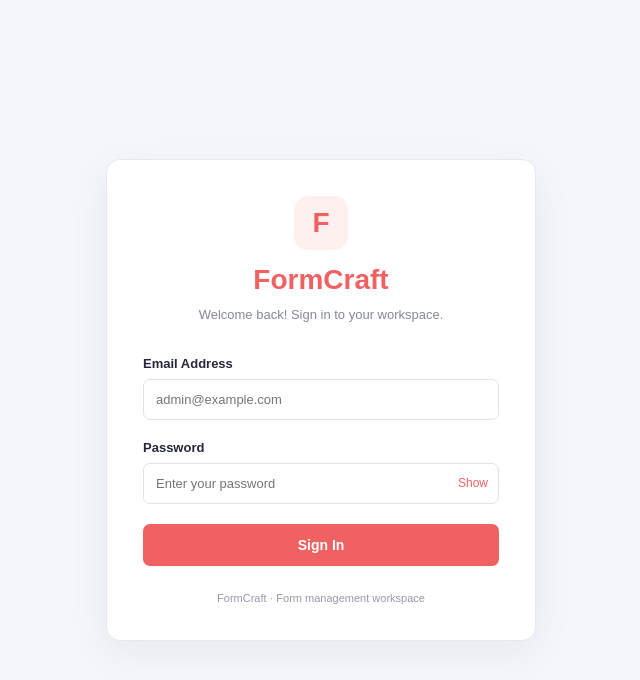
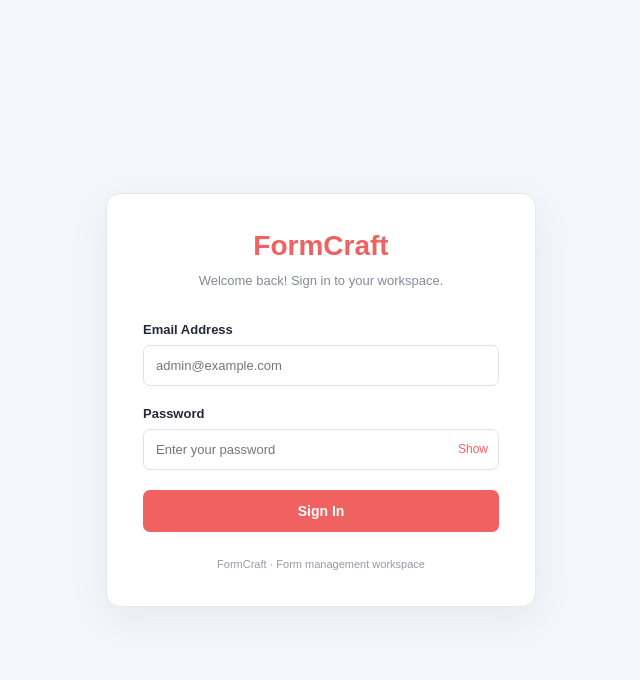
Before and after one commit to hibah360/FormCraft, a React (Vite) app in the folder Frontend/: page /login in a window 1280 px wide. Shown: the top 680 px of the page, without its empty margins (319-959 px from the left). Built offline with nearby package versions, Linux system fonts and the light colour scheme; no server answers.

Commit message:
remove F logo

```diff
--- a/Frontend/src/components/Login.jsx
+++ b/Frontend/src/components/Login.jsx
@@ -27,7 +27,7 @@ function Login({ onLogin }) {
     <main className="login-page">
       <section className="login-card">
         <div className="login-brand">
-          <div className="login-logo">F</div>
+          {/* <div className="login-logo">F</div> */}
           <h1>FormCraft</h1>
           <p>Welcome back! Sign in to your workspace.</p>
         </div>
```
